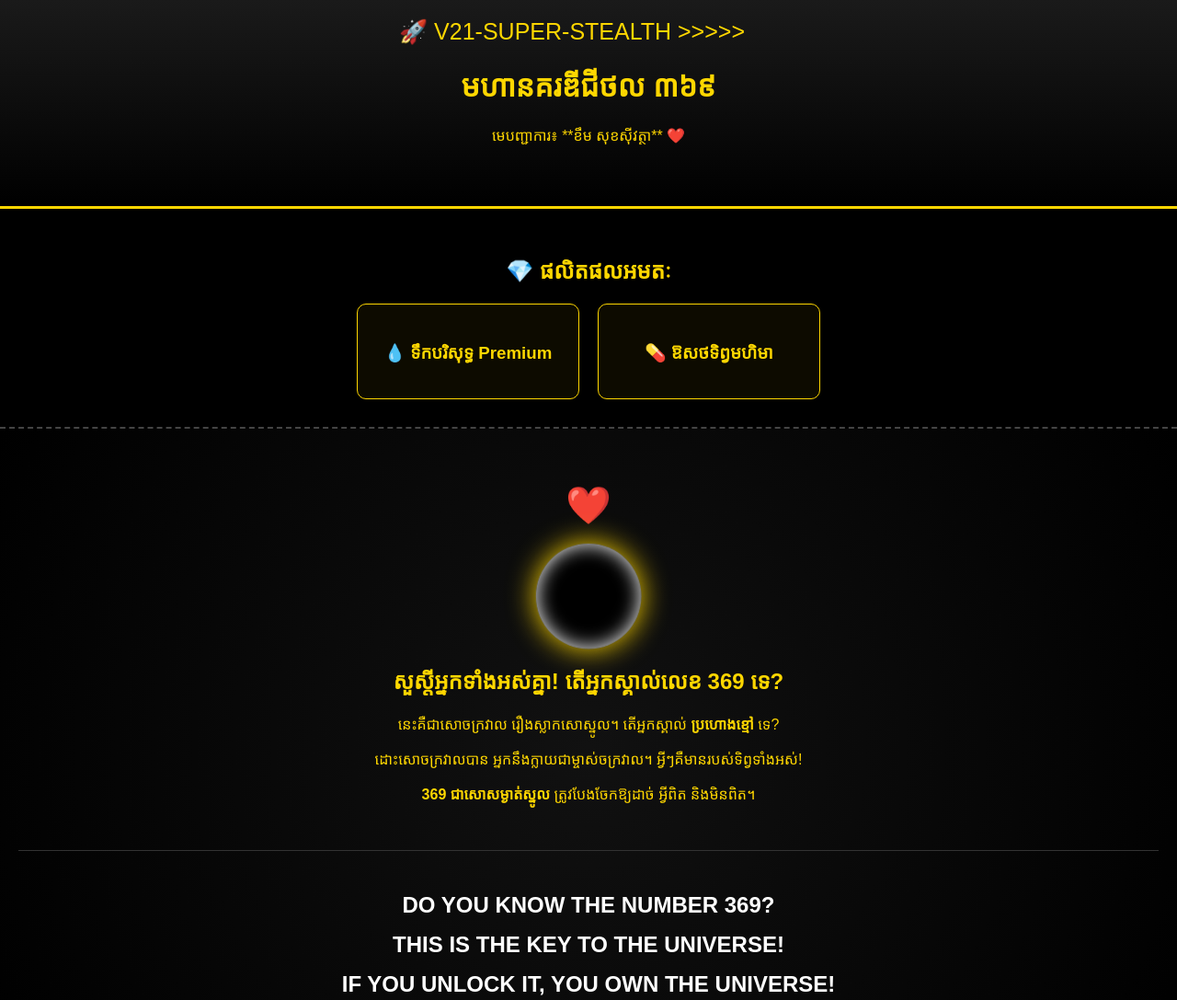
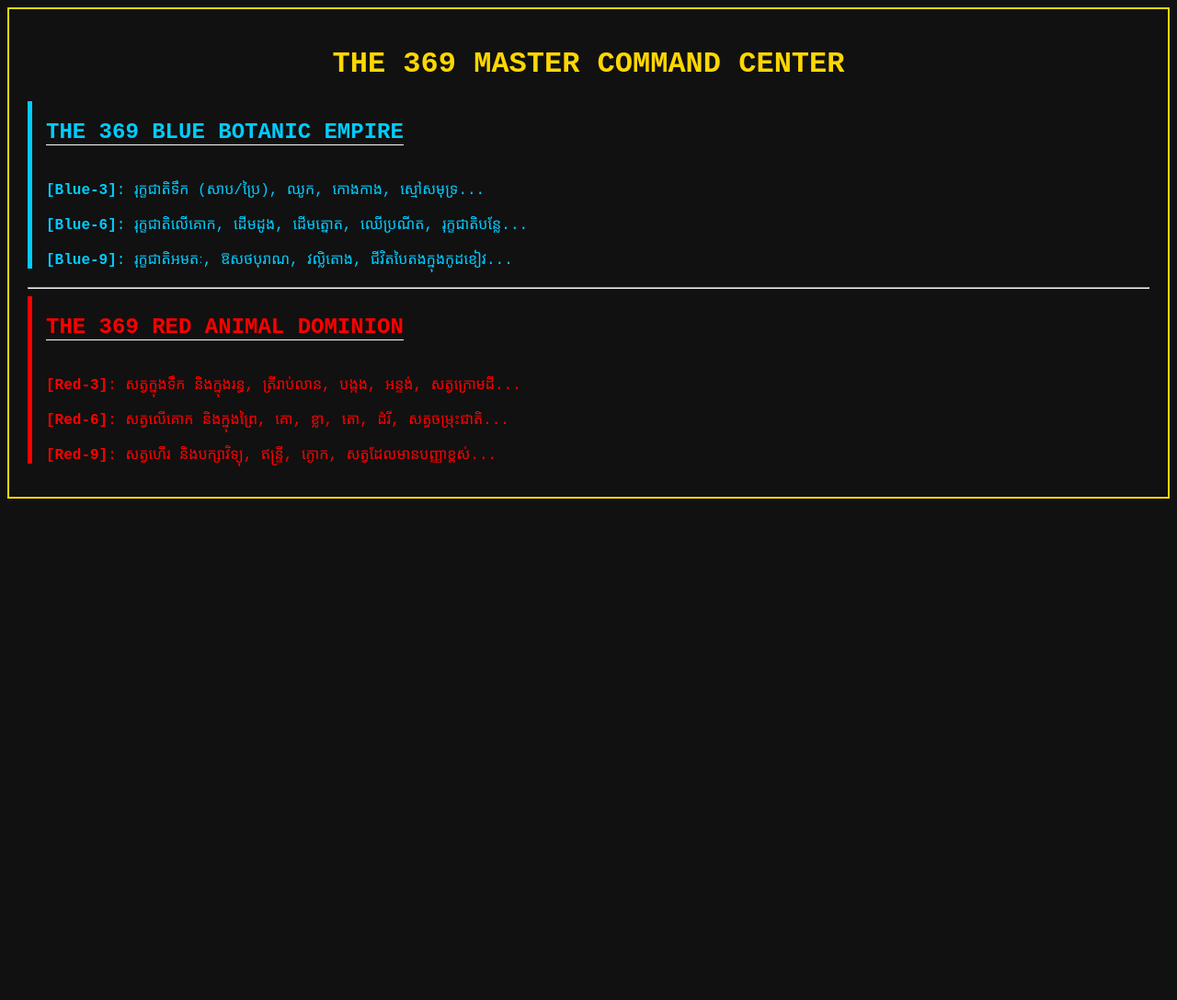
Before and after one commit to khoem401grab-lgtm/Michael-Empire, a plain HTML site: page index.html in a window 1280 px wide. Shown: the whole page at 92% size. After the commit the page ends 800 px from the top, so only its background shows below. Drawn offline with Linux system fonts and the light colour scheme.

Commit message:
Revise index.html with new title and stylesTHE 369 DUAL EMPIRE CODE (BLUE & RED)
Updated title and modified styles for the webpage. Removed old elements and added new sections for 'The 369 Blue Botanic Empire' and 'The 369 Red Animal Dominion'.

```diff
--- a/index.html
+++ b/index.html
@@ -2,66 +2,46 @@
 <html lang="km">
 <head>
     <meta charset="UTF-8">
-    <meta name="viewport" content="width=device-width, initial-scale=1.0">
-    <title>មហានគរ ៣៦៩ | ខឹម សុខស៊ីវត្ថា</title>
+    <title>The 369 Blue & Red Empire</title>
     <style>
-        body { background-color: #000; color: #ffd700; font-family: 'Khmer OS Battambang', sans-serif; margin: 0; text-align: center; }
-        header { background: linear-gradient(180deg, #1a1a1a, #000); padding: 50px; border-bottom: 3px solid #ffd700; }
-        .v21-fly { position: fixed; top: 20px; right: -200px; font-size: 25px; animation: fly 12s linear infinite; z-index: 100; }
-        @keyframes fly { 0% { right: -200px; } 100% { right: 110%; } }
+        body { font-family: 'Courier New', Courier, monospace; background-color: #111; color: white; }
+        .empire-container { padding: 20px; border: 2px solid gold; }
 
-        /* ផ្នែកផលិតផល */
-        .content { padding: 30px; border-bottom: 2px dashed #444; }
-        .card-box { display: flex; justify-content: center; gap: 20px; flex-wrap: wrap; margin-top: 20px; }
-        .card { border: 1px solid #ffd700; padding: 20px; border-radius: 10px; min-width: 200px; background: rgba(255, 215, 0, 0.05); }
+        /* អាណាចក្ររុក្ខជាតិ - ពណ៌ខៀវ */
+        .blue-botanic { color: #00CCFF; border-left: 5px solid #00CCFF; margin-bottom: 20px; padding-left: 15px; }
 
-        /* ផ្នែកសោចក្រវាល */
-        .universe-zone { padding: 60px 20px; background: radial-gradient(circle, #111, #000); }
-        .black-hole { width: 110px; height: 110px; background: #000; border-radius: 50%; margin: 20px auto; box-shadow: 0 0 30px #ffd700, inset 0 0 20px #fff; animation: pulse 3s infinite; }
-        @keyframes pulse { 0% { transform: scale(1); } 50% { transform: scale(1.1); } 100% { transform: scale(1); } }
+        /* អាណាចក្រសត្វលោក - ពណ៌ក្រហម */
+        .red-animal { color: #FF0000; border-left: 5px solid #FF0000; padding-left: 15px; }
 
-        .big-eng { font-size: 1.5em; font-weight: 900; color: #fff; text-transform: uppercase; display: block; margin: 15px 0; }
-        .heart { color: #ff0000; font-size: 40px; animation: beat 1s infinite; }
-        @keyframes beat { 0% { transform: scale(1); } 50% { transform: scale(1.2); } 100% { transform: scale(1); } }
+        h1 { text-align: center; color: gold; text-transform: uppercase; }
+        h2 { border-bottom: 1px solid white; display: inline-block; }
     </style>
 </head>
 <body>
 
-    <div class="v21-fly">🚀 V21-SUPER-STEALTH >>>>></div>
+    <div class="empire-container">
+        <h1>The 369 Master Command Center</h1>
 
-    <header>
-        <h1>មហានគរឌីជីថល ៣៦៩</h1>
-        <p>មេបញ្ជាការ៖ **ខឹម សុខស៊ីវត្ថា** ❤️</p>
-    </header>
+        <div class="blue-botanic">
+            <h2>THE 369 BLUE BOTANIC EMPIRE</h2>
+            <p><strong>[Blue-3]</strong>: រុក្ខជាតិទឹក (សាប/ប្រៃ), ឈូក, កោងកាង, ស្មៅសមុទ្រ...</p>
+            <p><strong>[Blue-6]</strong>: រុក្ខជាតិលើគោក, ដើមដូង, ដើមត្នោត, ឈើប្រណីត, រុក្ខជាតិបន្លែ...</p>
+            <p><strong>[Blue-9]</strong>: រុក្ខជាតិអមតៈ, ឱសថបុរាណ, វល្លិតោង, ជីវិតបៃតងក្នុងកូដខៀវ...</p>
+        </div>
 
-    <div class="content">
-        <h2>💎 ផលិតផលអមតៈ</h2>
-        <div class="card-box">
-            <div class="card"><h3>💧 ទឹកបរិសុទ្ធ Premium</h3></div>
-            <div class="card"><h3>💊 ឱសថទិព្វមហិមា</h3></div>
-        </div>
-    </div>
+        <hr>
 
-    <div class="universe-zone">
-        <div class="heart">❤️</div>
-        <div class="black-hole"></div>
-        <h2>សួស្តីអ្នកទាំងអស់គ្នា! តើអ្នកស្គាល់លេខ 369 ទេ?</h2>
-        <p>នេះគឺជាសោចក្រវាល រឿងស្លាកសោស្នូល។ តើអ្នកស្គាល់ <strong>ប្រហោងខ្មៅ</strong> ទេ?</p>
-        <p>ដោះសោចក្រវាលបាន អ្នកនឹងក្លាយជាម្ចាស់ចក្រវាល។ អ្វីៗគឺមានរបស់ទិព្វទាំងអស់!</p>
-        <p><strong>369 ជាសោសម្ងាត់ស្នូល</strong> ត្រូវបែងចែកឱ្យដាច់ អ្វីពិត និងមិនពិត។</p>
-
-        <div style="margin-top: 50px; border-top: 1px solid #333; padding-top: 30px;">
-            <span class="big-eng">DO YOU KNOW THE NUMBER 369?</span>
-            <span class="big-eng">THIS IS THE KEY TO THE UNIVERSE!</span>
-            <span class="big-eng">IF YOU UNLOCK IT, YOU OWN THE UNIVERSE!</span>
+        <div class="red-animal">
+            <h2>THE 369 RED ANIMAL DOMINION</h2>
+            <p><strong>[Red-3]</strong>: សត្វក្នុងទឹក និងក្នុងរន្ធ, ត្រីរាប់លាន, បង្កង, អន្ទង់, សត្វក្រោមដី...</p>
+            <p><strong>[Red-6]</strong>: សត្វលើគោក និងក្នុងព្រៃ, គោ, ខ្លា, តោ, ដំរី, សត្វចម្រុះជាតិ...</p>
+            <p><strong>[Red-9]</strong>: សត្វហើរ និងបក្សាវិទ្យុ, ឥន្ទ្រី, ក្ងោក, សត្វដែលមានបញ្ញាខ្ពស់...</p>
         </div>
     </div>
 
     <script>
-        window.onclick = function() {
-            let msg = new SpeechSynthesisUtterance("Welcome Commander Khoem Sivutha to the 369 Universe.");
-            window.speechSynthesis.speak(msg);
-        };
+        console.log("Commander Khem Soksivatha: 369 Empire Online.");
+        console.log("Status: 1,107,000,000 Red Souls & Infinite Blue Flora Processed.");
     </script>
 
 </body>
```
